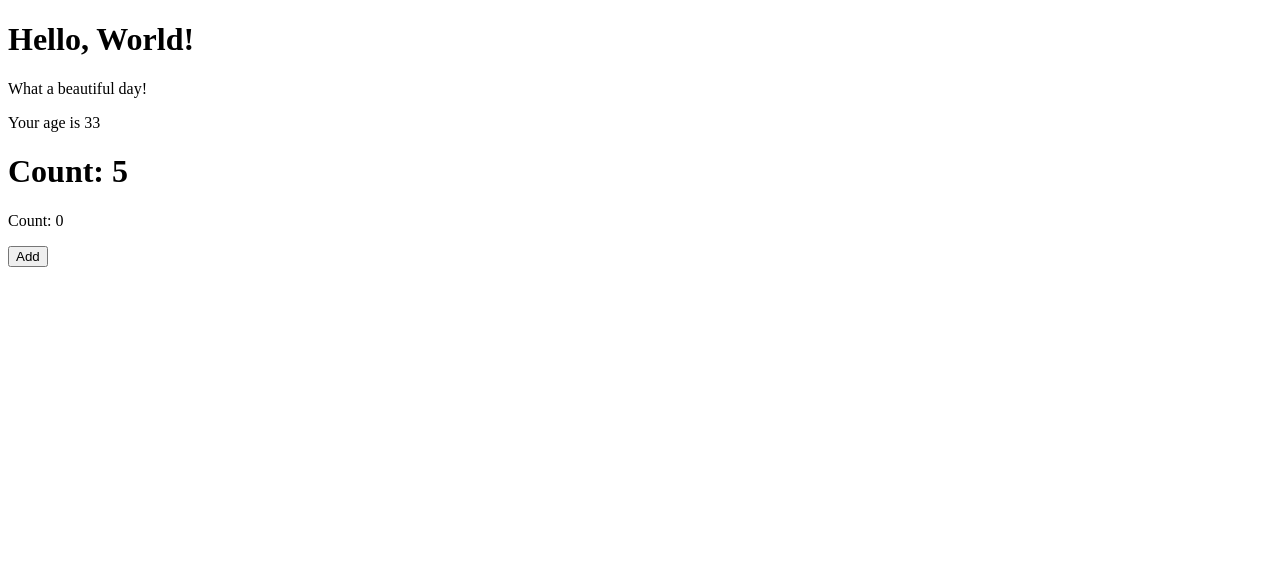
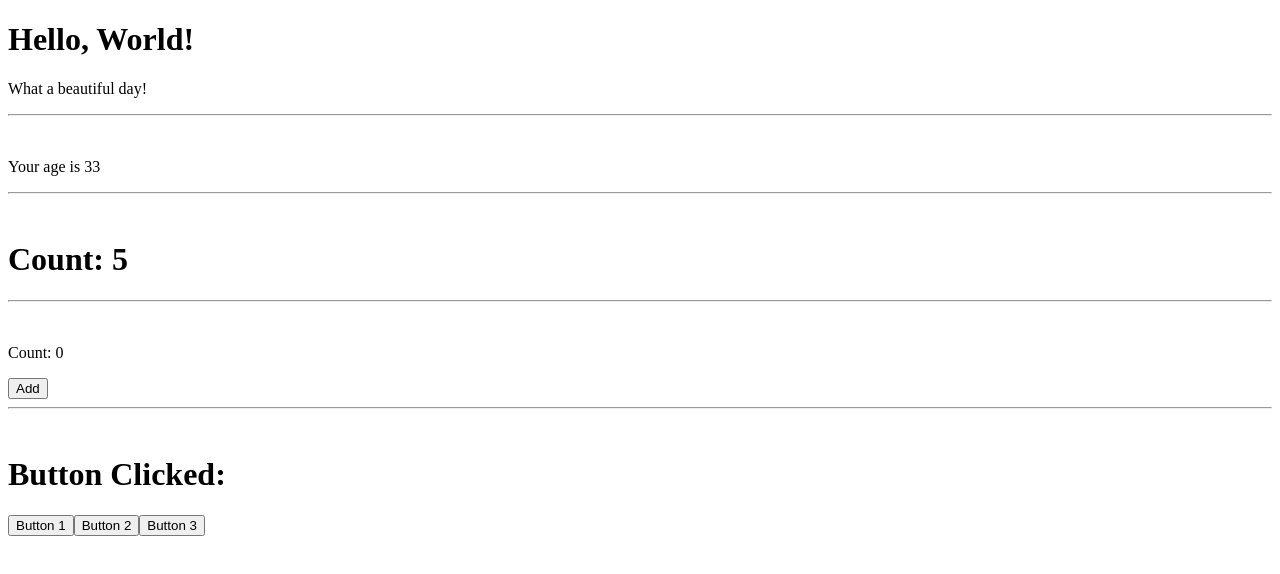
Before and after one commit to silviosmc/Esercizi_React, a React (Create React App) app: page / in a window 1280 px wide. Shown: the top 574 px of the page. Built offline with nearby package versions, Linux system fonts and the light colour scheme.

Commit message:
Events - 03

```diff
--- a/src/App.js
+++ b/src/App.js
@@ -1,5 +1,6 @@
 import React from 'react';
 import { ClickCounter } from './ClickCounter';
+import { ClickTracker } from './ClickTracker';
 import { Counter } from './Counter';
 import { Hello } from './Hello';
 import { Welcome } from './Welcome';
@@ -9,9 +10,18 @@ export class App extends React.Component {
         return(
             <div>
                 <Hello />
+                <hr/>
+                <br/>
                 <Welcome name={"John"} age={33} />
+                <hr/>
+                <br/>
                 <Counter initialValue={0} incrementValue={1} initialInterval={1000} />
+                <hr/>
+                <br/>
                 <ClickCounter />
+                <hr/>
+                <br/>
+                <ClickTracker />
             </div>
         )
     }
--- /dev/null
+++ b/src/ClickTracker.js
@@ -0,0 +1,25 @@
+import React from "react";
+
+export class ClickTracker extends React.Component {
+  state = {
+    value: null
+  }
+
+    handleClickButton = (event) => {
+        const Clicked = event.target.value
+
+        this.setState({
+            value: Clicked
+        })
+  }
+
+  render() {
+    return (<div>
+      <h1>Button Clicked: {this.state.value}</h1>
+      <button value="Button 1" onClick={this.handleClickButton}>Button 1</button>
+      <button value="Button 2" onClick={this.handleClickButton}>Button 2</button>
+      <button value="Button 3" onClick={this.handleClickButton}>Button 3</button>
+    </div>
+    )
+  }
+}
```
